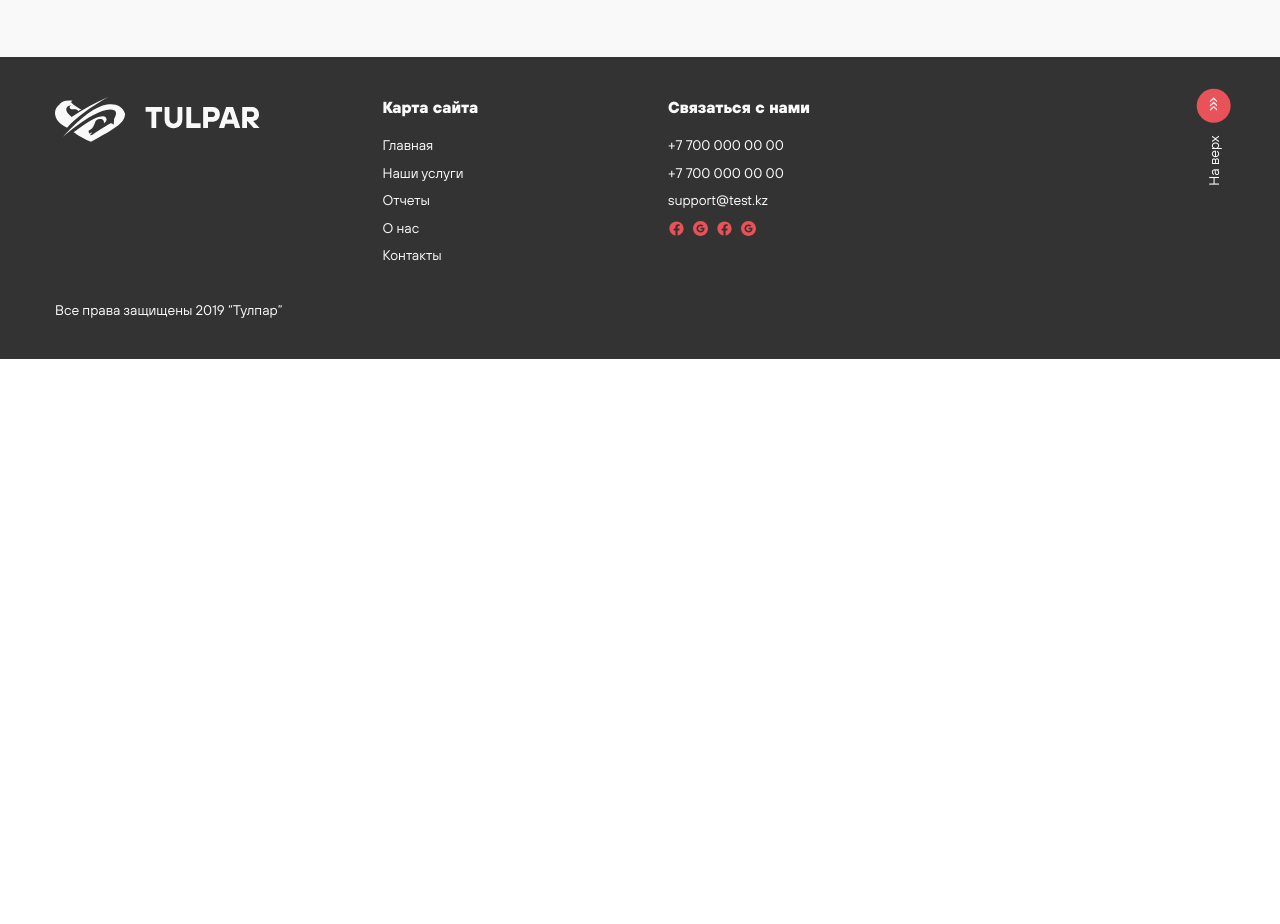
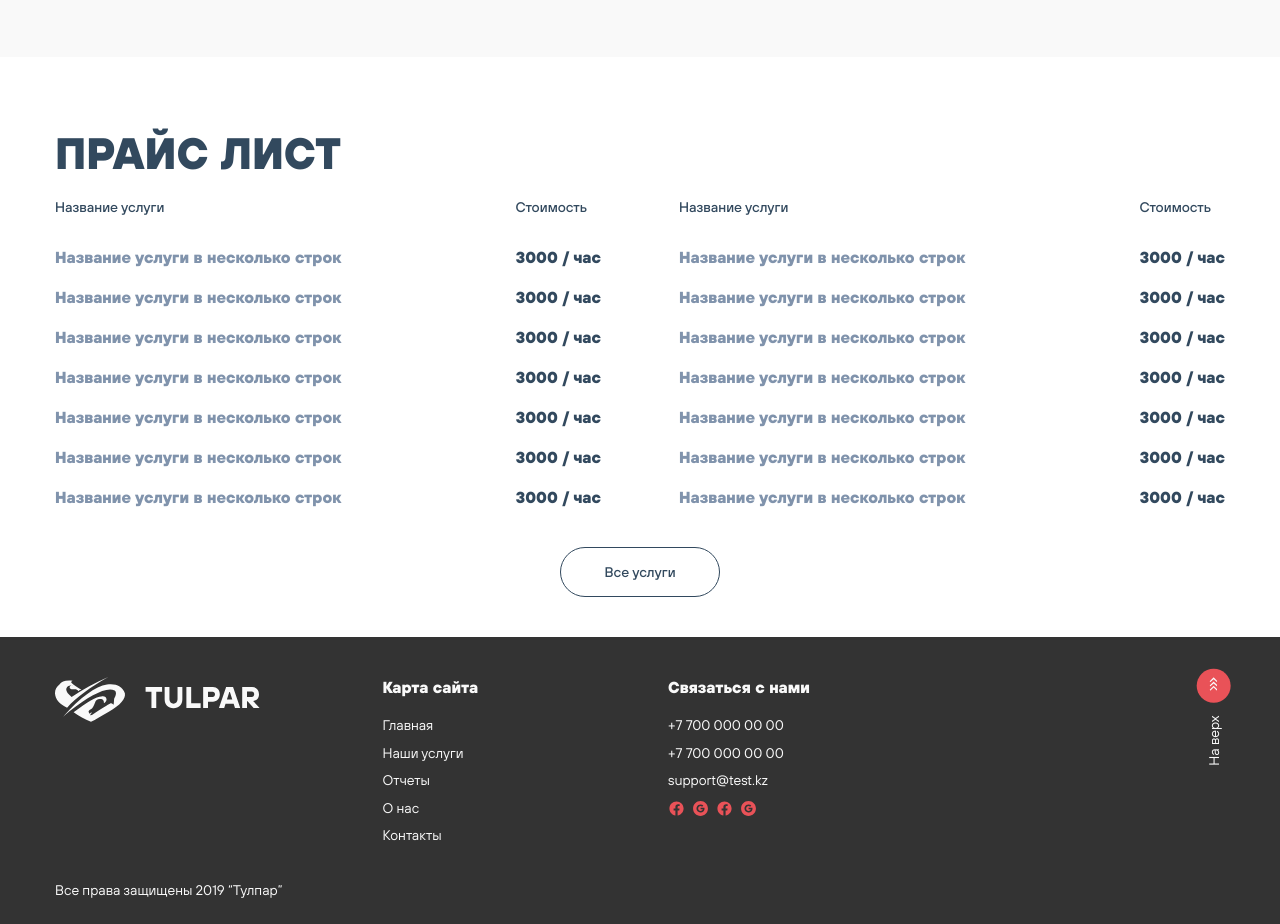
Before and after one commit to yuk1teru/medical-project, a website: page app/index.html in a window 1280 px wide. Shown: the part 1391-2315 px from the top of the page. Before the commit the page ends 1750 px from the top, so only its background shows below. Drawn offline with Linux system fonts and the light colour scheme.

Commit message:
Секция ПРАЙС ЛИСТ

```diff
--- a/app/index.html
+++ b/app/index.html
@@ -277,6 +277,91 @@
           </ul>
           </div>
         </section>
+        <section class="price-list">
+          <div class="container">
+            <h2 class="price-list__title">прайс лист</h2>
+            <div class="price-list__inner">
+
+              <div class="price-list__box">
+                <div class="price-list__head">
+                  <p class="price-list__name">Название услуги</p>
+                  <p class="price-list__price">Стоимость</p>
+                </div>
+                  <ul class="price-list__list">
+                    <li class="price-list__item">
+                      <p class="price-list__service-name">Название услуги в несколько строк</p>
+                      <p class="price-list__service-price">3000 / час</p>
+                    </li>
+                     <li class="price-list__item">
+                      <p class="price-list__service-name">Название услуги в несколько строк</p>
+                      <p class="price-list__service-price">3000 / час</p>
+                    </li>
+                     <li class="price-list__item">
+                      <p class="price-list__service-name">Название услуги в несколько строк</p>
+                      <p class="price-list__service-price">3000 / час</p>
+                    </li>
+                     <li class="price-list__item">
+                      <p class="price-list__service-name">Название услуги в несколько строк</p>
+                      <p class="price-list__service-price">3000 / час</p>
+                    </li>
+                     <li class="price-list__item">
+                      <p class="price-list__service-name">Название услуги в несколько строк</p>
+                      <p class="price-list__service-price">3000 / час</p>
+                    </li>
+                     <li class="price-list__item">
+                      <p class="price-list__service-name">Название услуги в несколько строк</p>
+                      <p class="price-list__service-price">3000 / час</p>
+                    </li>
+                     <li class="price-list__item">
+                      <p class="price-list__service-name">Название услуги в несколько строк</p>
+                      <p class="price-list__service-price">3000 / час</p>
+                    </li>
+                  </ul>
+              </div>
+              <div class="price-list__box">
+                <div class="price-list__head">
+                  <p class="price-list__name">Название услуги</p>
+                  <p class="price-list__price">Стоимость</p>
+                </div>
+                  <ul class="price-list__list">
+                    <li class="price-list__item">
+                      <p class="price-list__service-name">Название услуги в несколько строк</p>
+                      <p class="price-list__service-price">3000 / час</p>
+                    </li>
+                     <li class="price-list__item">
+                      <p class="price-list__service-name">Название услуги в несколько строк</p>
+                      <p class="price-list__service-price">3000 / час</p>
+                    </li>
+                     <li class="price-list__item">
+                      <p class="price-list__service-name">Название услуги в несколько строк</p>
+                      <p class="price-list__service-price">3000 / час</p>
+                    </li>
+                     <li class="price-list__item">
+                      <p class="price-list__service-name">Название услуги в несколько строк</p>
+                      <p class="price-list__service-price">3000 / час</p>
+                    </li>
+                     <li class="price-list__item">
+                      <p class="price-list__service-name">Название услуги в несколько строк</p>
+                      <p class="price-list__service-price">3000 / час</p>
+                    </li>
+                     <li class="price-list__item">
+                      <p class="price-list__service-name">Название услуги в несколько строк</p>
+                      <p class="price-list__service-price">3000 / час</p>
+                    </li>
+                     <li class="price-list__item">
+                      <p class="price-list__service-name">Название услуги в несколько строк</p>
+                      <p class="price-list__service-price">3000 / час</p>
+                    </li>
+                  </ul>
+              </div>
+            </div>
+            <div class="price-list__link-box">
+            <a  class="price-list__link" href="">Все услуги</a>
+            </div>
+          </div>
+
+        </section>
+
         <div class="call-menu">
           <button class="call-menu__btn" type="button" call-menu></button>
           <ul class="call-menu__list">
--- /dev/null
+++ b/app/scss/_price-list.scss
@@ -0,0 +1,55 @@
+.price-list {
+  &__title {
+    margin-top: 70px;
+    margin-bottom: 20px;
+    @extend %title;
+    color: $blue;
+  }
+
+  &__inner {
+    display: flex;
+    justify-content: space-between;
+  }
+  &__box {
+    flex-grow: 1;
+    & + & {
+      margin-left: 78px;
+    }
+  }
+  &__head {
+    display: flex;
+    justify-content: space-between;
+    margin-bottom: 30px;
+    font-weight: 500;
+    color: $blue;
+  }
+  &__price {
+    padding-right: 14px;
+  }
+
+  &__item {
+    display: flex;
+    justify-content: space-between;
+    font-weight: 800;
+    font-size: 16px;
+    & + & {
+      margin-top: 20px;
+    }
+  }
+  &__service-name {
+    color: #8093ac;
+  }
+  &__service-price {
+    color: $blue;
+  }
+
+  &__link {
+    @extend %btn-border;
+
+    color: $blue;
+  }
+  &__link-box {
+    margin: 40px 0;
+    text-align: center;
+  }
+}
--- a/app/scss/_vars.scss
+++ b/app/scss/_vars.scss
@@ -22,7 +22,7 @@
   min-width: 160px;
 
   padding: 16px 43px;
-
+  border: 1px solid currentColor;
   color: inherit;
   font-weight: 500;
   line-height: 1.21;
--- a/app/scss/style.scss
+++ b/app/scss/style.scss
@@ -8,3 +8,4 @@
 @import "hero";
 @import "services";
 @import "specialists";
+@import "price-list";
```
Also changed, not shown: app/css/style.min.css.
